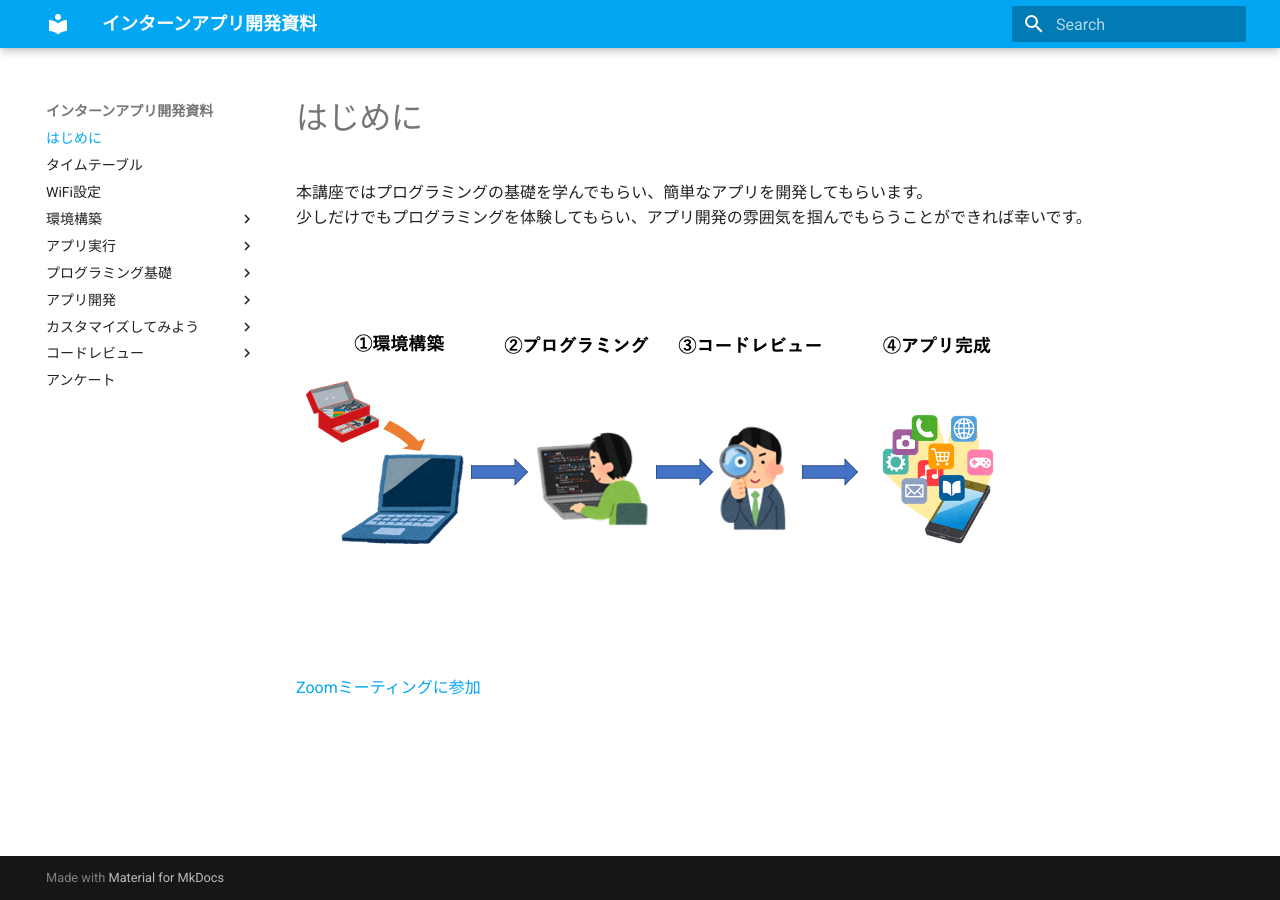
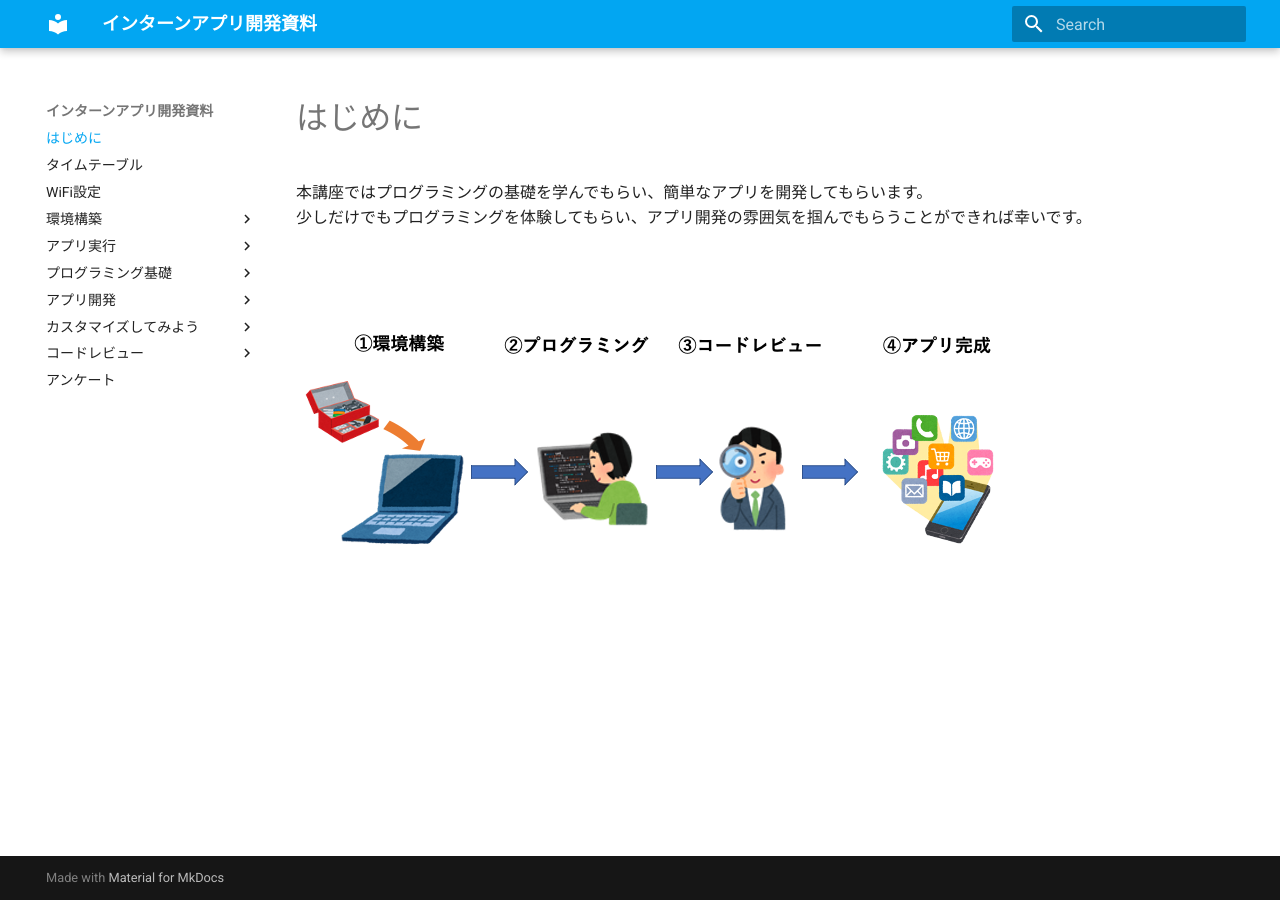
Before and after one commit to valuesoftware/internship-2023, an MkDocs documentation site: the page built from docs/index.md, in a window 1280 px wide. Built offline with MkDocs 1.6.1 and Material for MkDocs 9.7.7, drawn with Linux system fonts in a browser that asks for light colours; nearby versions of some CDN libraries.

Commit message:
削除漏れ対応

```diff
--- a/docs/index.md
+++ b/docs/index.md
@@ -8,6 +8,3 @@ hide:
 少しだけでもプログラミングを体験してもらい、アプリ開発の雰囲気を掴んでもらうことができれば幸いです。
 
 <img src="./images/はじめに/流れ図.png">
-
-
-[Zoomミーティングに参加]()
```
